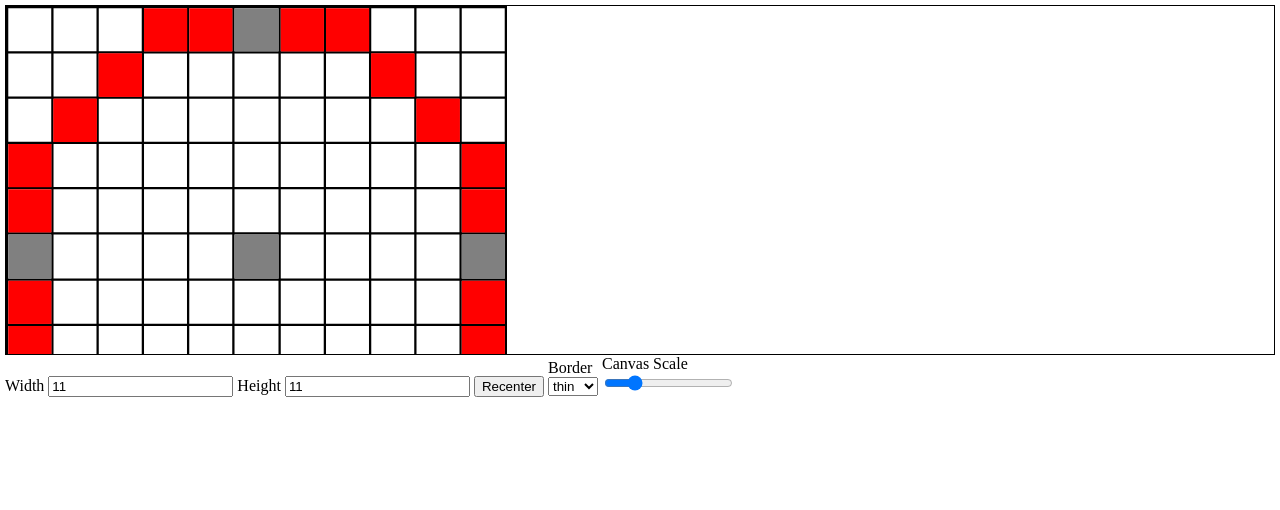
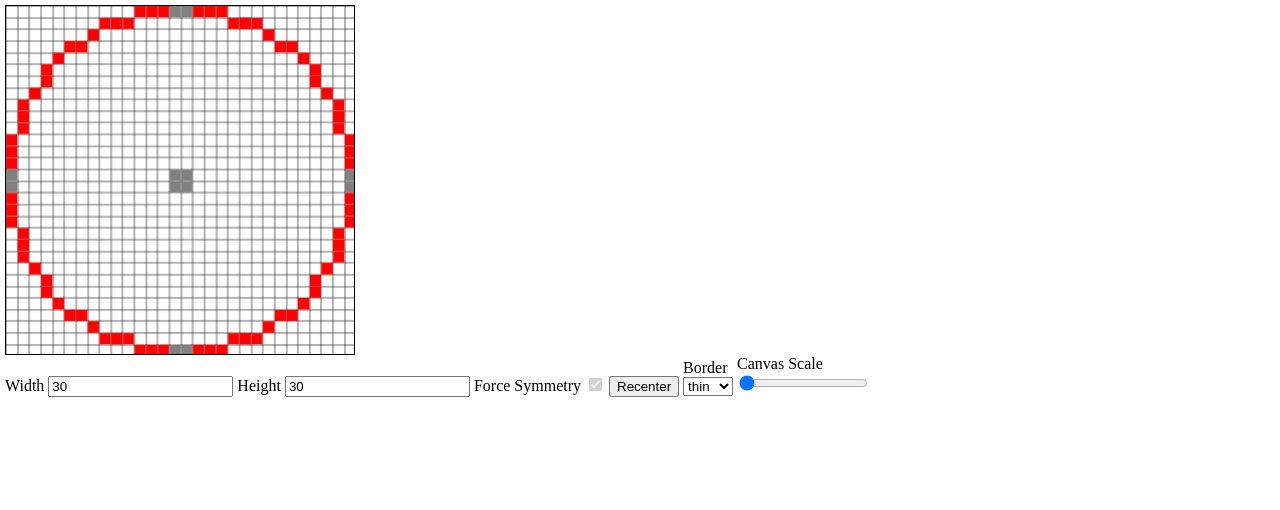
Before and after one commit to InvokFung/ShapeCalculator, a plain HTML site: page index.html in a window 1280 px wide. Drawn offline with Linux system fonts and the light colour scheme.

Commit message:
Complete function

```diff
--- a/index.css
+++ b/index.css
@@ -11,14 +11,23 @@ html, body {
 }
 
 .display {
-    width: 100%;
+    width: 350px;
     height: 350px;
     border: 1px solid black;
-    overflow: auto;
+    overflow: hidden;
 }
 
 #render {
-    image-rendering: pixelated
+    image-rendering: pixelated;
+
+    object-fit: contain;
+
+    image-rendering: optimizeSpeed;
+    image-rendering: -moz-crisp-edges;
+    image-rendering: -webkit-optimize-contrast;
+    image-rendering: -o-crisp-edges;
+    image-rendering: crisp-edges;
+    -ms-interpolation-mode: nearest-neighbor;
 }
 
 .input > div {
--- a/index.html
+++ b/index.html
@@ -17,9 +17,13 @@
             <div class="input">
                 <div>
                     <span>Width</span>
-                    <input id="c-width" type="number" value="11" />
+                    <input id="c-width" type="number"/>
                     <span>Height</span>
-                    <input id="c-height" type="number" value="11" />
+                    <input id="c-height" type="number"/>
+                </div>
+                <div>
+                    <span>Force Symmetry</span>
+                    <input type="checkbox" checked disabled />
                 </div>
                 <button id="recenter-btn">Recenter</button>
                 <div>
@@ -32,7 +36,7 @@
                 </div>
                 <div>
                     <div>Canvas Scale</div>
-                    <input id="c-scale" type="range" value="20" title="0"/>
+                    <input id="c-scale" type="range" title="1"/>
                 </div>
             </div>
         </div>
--- a/index.js
+++ b/index.js
@@ -1,12 +1,23 @@
+'use strict'
 var opt = {
-    width: 500,
-    height: 500,
+    width: 350,
+    height: 350,
+    wanted: 30,
     force: true,
-    scale: 1,
+    scaleDown: 0,
+    scaleBase: 100
 }
 
 var canvas, ctx;
 var c_width, c_height;
+var scale_bar, recenter_btn;
+var dpi = window.devicePixelRatio;
+
+var cameraOffset = { x: -0.5, y: -0.5 }
+var cameraZoom = 1
+var MAX_ZOOM = 10
+var MIN_ZOOM = 0.1
+var SCROLL_SENSITIVITY = 0.0005
 
 // ---------------------------
 
@@ -15,6 +26,10 @@ var user = {
     height: opt.height
 }
 // }
+
+function roundHalf(num) {
+    return Math.round(num*2)/2;
+}
 
 function updateCanvas(width, height) {
     canvas.style.width = width + "px";
@@ -26,26 +41,66 @@ function updatePixel(width, height) {
     canvas.height = height;
 }
 
+// let getPixelRatio = function (context) {
+//     let backingStore = context.backingStorePixelRatio ||
+//                         context.webkitBackingStorePixelRatio ||
+//                         context.mozBackingStorePixelRatio ||
+//                         context.msBackingStorePixelRatio ||
+//                         context.oBackingStorePixelRatio ||
+//                         context.backingStorePixelRatio || 1;
+//     return (window.devicePixelRatio || 1) / backingStore;
+// };
+
+function fix_dpi() {
+    //get CSS height
+    //the + prefix casts it to an integer
+    //the slice method gets rid of "px"
+    let style_height = +getComputedStyle(canvas).getPropertyValue("height").slice(0, -2);
+    //get CSS width
+    let style_width = +getComputedStyle(canvas).getPropertyValue("width").slice(0, -2);
+    //scale the canvas
+    canvas.setAttribute('height', style_height * dpi);
+    canvas.setAttribute('width', style_width * dpi);
+}
+
 const SetupCanvas = () => {
     canvas = document.querySelector("#render");
     ctx = canvas.getContext('2d');
 
-    user.width = parseInt(c_width.value);
-    user.height = parseInt(c_height.value);
+    //
+    c_width.value = c_height.value = opt.wanted;
+    //
+    scale_bar.max = opt.scaleBase + opt.scaleDown;
 
-    ctx.scale( window.devicePixelRatio , window.devicePixelRatio );
+    ctx.webkitImageSmoothingEnabled = false;
+    ctx.mozImageSmoothingEnabled = false;
+    ctx.imageSmoothingEnabled = false;
 
-    updateCanvas(opt.width+0.5, opt.height+0.5);
+    user.width = +c_width.value;
+    user.height = +c_height.value;
 
-    updatePixel(opt.width+0.5, opt.height+0.5);
+    scale_bar.value = opt.scaleDown;
+
+    ctx.scale( window.devicePixelRatio, window.devicePixelRatio );
+
+    updateCanvas(opt.width + 0.5, opt.height + 0.5);
+
+    updatePixel(opt.width + 0.5, opt.height + 0.5);
 
     tick();
 }
 
 const tick = () => {
-    requestAnimationFrame(tick);
+    fix_dpi();
+
+    ctx.translate( window.innerWidth / 2, window.innerHeight / 2 )
+    ctx.scale(cameraZoom, cameraZoom)
+    ctx.translate( -window.innerWidth / 2 + cameraOffset.x, -window.innerHeight / 2 + cameraOffset.y )
+    // ctx.clearRect(0,0, window.innerWidth, window.innerHeight)
+
     doRender();
     drawCircle();
+    requestAnimationFrame(tick);
 }
 
 const getDesireBlock = () => {
@@ -70,6 +125,7 @@ const getGridSize = () => {
     // console.log("How big a block consume:", sizePerGrid);
     // console.log("Best border length:", bestBorder);
     // console.log("Best block size:", gridSize);
+    // console.log("===============");
 
     return {
         sizePerGrid,
@@ -81,11 +137,15 @@ const getGridSize = () => {
 
 const fillBlock = (x, y, color) => {
     const setting = getGridSize();
-    const bX = setting.bestBorder + (setting.sizePerGrid - setting.bestBorder/setting.blockWanted) * (x-1);
-    const bY = setting.bestBorder + (setting.sizePerGrid - setting.bestBorder/setting.blockWanted) * (y-1);
+    let bX = setting.bestBorder + (setting.sizePerGrid - setting.bestBorder/setting.blockWanted) * (x-1);
+    let bY = setting.bestBorder + (setting.sizePerGrid - setting.bestBorder/setting.blockWanted) * (y-1);
 
     ctx.fillStyle = color;
-    ctx.fillRect(bX, bY, setting.gridSize, setting.gridSize );
+
+    let sizeX = setting.gridSize;
+    let sizeY = setting.gridSize;
+
+    ctx.fillRect(bX, bY, sizeX, sizeY );
 }
 
 const doRender = (color) => {
@@ -93,16 +153,22 @@ const doRender = (color) => {
     ctx.clearRect(0, 0, canvas.width, canvas.height)
 
     const setting = getGridSize();
+    let fx = 0, fy = 0;
 
     // 创建垂直格网线路径
-    for(let i = setting.bestBorder/2, blockindx = 0; blockindx < setting.blockWanted+1; i += setting.sizePerGrid - setting.bestBorder/setting.blockWanted, blockindx++){
-        ctx.moveTo(i, 0);
-        ctx.lineTo(i, setting.sizePerGrid*setting.blockWanted);
+    for(let i = 0.5 + Math.floor(setting.bestBorder/2), blockindx = 0; blockindx < +setting.blockWanted+1; i += setting.sizePerGrid - setting.bestBorder/setting.blockWanted, blockindx++) {
+        fx = Math.floor(i) + 0.5
+        fy = Math.floor(setting.sizePerGrid*setting.blockWanted) + 0.5;
+        ctx.moveTo(fx, 0);
+        ctx.lineTo(fx, fy);
     }
+
     // 创建水平格网线路径
-    for(let j = setting.bestBorder/2, blockindx = 0; blockindx < setting.blockWanted+1; j += setting.sizePerGrid - setting.bestBorder/setting.blockWanted, blockindx++){
-        ctx.moveTo(0, j);
-        ctx.lineTo(setting.sizePerGrid*setting.blockWanted, j);
+    for(let j = 0.5 + Math.floor(setting.bestBorder/2), blockindx = 0; blockindx < +setting.blockWanted+1; j += setting.sizePerGrid - setting.bestBorder/setting.blockWanted, blockindx++) {
+        fx = Math.floor(setting.sizePerGrid*setting.blockWanted) + 0.5;
+        fy = Math.floor(j) + 0.5;
+        ctx.moveTo(0, fy);
+        ctx.lineTo(fx, fy);
     }
 
     ctx.strokeStyle = color;
@@ -158,223 +224,273 @@ const drawCircle = () => {
                 fillBlock(dX, dY, "red");
             }
         }
+    } else {
+        let center = {
+            x: length/2,
+            y: length/2
+        }
+        let radius = length/2 - 1;
+
+        // Base
+        for (let i = 0; i < 2; i++)
+            fillBlock(center.x+i, center.y, "gray");
+        for (let i = 0; i < 2; i++)
+            fillBlock(center.x+i, center.y+1, "gray");
+
+        for (let deg = 0; deg < 360; deg += 90) {
+            let mX = Math.round(Math.cos(degToRad(deg)));
+            let mY = Math.round(Math.sin(degToRad(deg)));
+            let offset_x = radius * mX;
+            let offset_y = radius * mY;
+            let newX = center.x + offset_x;
+            let newY = center.y + offset_y;
+
+            // Square center patch
+            let patch_x = mX;
+            let patch_y = mY;
+
+            // Left
+            if (mX < 0)
+                patch_x++;
+            // Top
+            if (mY < 0)
+                patch_y++;
+
+            // Neighbour block
+            let next_x = 0;
+            let next_y = 0;
+
+            // Left
+            if (mX < 0)
+                next_y++;
+            // Right
+            if (mX > 0)
+                next_y++;
+            // Top
+            if (mY < 0)
+                next_x++;
+            // Bottom
+            if (mY > 0)
+                next_x++;
+
+            const first = {
+                x: newX + patch_x,
+                y: newY + patch_y
+            };
+            const second = {
+                x: newX + patch_x + next_x,
+                y: newY + patch_y + next_y
+            };
+
+            fillBlock(first.x, first.y, "gray");
+            fillBlock(second.x, second.y, "gray");
+        }
+
+        let pattern = [];
+        // Overlap
+        for (let cX = radius-1; cX > 0; cX--) {
+            let cY = Math.round(Math.sqrt(radius * radius - cX * cX));
+            pattern.push({cX, cY});
+        }
+        for (let cY = radius-1; cY > 0; cY--) {
+            let cX = Math.round(Math.sqrt(radius * radius - cY * cY));
+            pattern.push({cX, cY});
+        }
+
+        for (let deg = 45; deg < 360; deg += 90) {
+            let mX = Math.round(Math.cos(degToRad(deg)));
+            let mY = Math.round(Math.sin(degToRad(deg)));
+
+            // Neighbour block
+            let next_x = 0;
+            let next_y = 0;
+
+            // Left
+            if (mX < 0)
+                next_x--;
+            // Top
+            if (mY < 0)
+                next_x++;
+            // Bottom
+            if (mY > 0) {
+                next_x++;
+                next_y++;
+            }
+
+            for (let i = 0; i < pattern.length; i++) {
+                let dX = center.x + next_x + pattern[i].cX * mX;
+                let dY = center.y + next_y + pattern[i].cY * mY;
+                fillBlock(dX, dY, "red");
+            }
+        }
     }
 
 }
 
 window.onload = () => {
-    const submit_btn = document.querySelector("#submit-btn");
     c_width = document.querySelector("#c-width");
     c_height = document.querySelector("#c-height");
-    const recenter_btn = document.querySelector("#recenter-btn");
-    const scale_bar = document.querySelector("#c-scale");
+    recenter_btn = document.querySelector("#recenter-btn");
+    scale_bar = document.querySelector("#c-scale");
 
     SetupCanvas();
-    //drawCircle(51);
 
-    //drawGrid(1, 1, 'lightgray', 0.5);
-    //ctx.scale(25, 25)
-
-    // submitBtn.addEventListener("click", () => {
-    //     let radius = submitCtx.value;
-
-    //     const DrawCircle = (x, y, r, color) => {
-    //         const PI = 3.1415926535;
-    //         let i, angle, x1, y1;
-
-    //         for(i = 0; i < 360; i += 0.1)
-    //         {
-    //                 angle = i;
-    //                 x1 = r * Math.cos(angle * PI / 180);
-    //                 y1 = r * Math.sin(angle * PI / 180);
-    //                 console.log(x1, y1);
-    //                 //putpixel(x + x1, y + y1, color);
-    //         }
-    //     }
-    //     DrawCircle(0, 0, 10);
-    // })
-
-    // let ctx = canvas.getContext('2d')
-
-    // let cameraOffset = { x: window.innerWidth/2, y: window.innerHeight/2 }
-    // let cameraZoom = 1
-    // let MAX_ZOOM = 5
-    // let MIN_ZOOM = 0.1
-    // let SCROLL_SENSITIVITY = 0.0005
-
-    // function draw()
-    // {
-    //     canvas.width = window.innerWidth
-    //     canvas.height = window.innerHeight
-
-    //     // Translate to the canvas centre before zooming - so you'll always zoom on what you're looking directly at
-    //     ctx.translate( window.innerWidth / 2, window.innerHeight / 2 )
-    //     ctx.scale(cameraZoom, cameraZoom)
-    //     ctx.translate( -window.innerWidth / 2 + cameraOffset.x, -window.innerHeight / 2 + cameraOffset.y )
-    //     ctx.clearRect(0,0, window.innerWidth, window.innerHeight)
-
-
-    //     const PI = 3.1415926535;
-    //     let x = 0, y = 0, r = 500;
-    //     let i, angle, x1, y1;
-
-    //     for(i = 0; i < 360; i += 0.1)
-    //     {
-    //             angle = i;
-    //             x1 = r * Math.cos(angle * PI / 180);
-    //             y1 = r * Math.sin(angle * PI / 180);
-    //             ctx.fillRect(x + x1, y + y1, 1, 1);
-    //     }
-
-    //     requestAnimationFrame( draw )
-    // }
-
-    // // Gets the relevant location from a mouse or single touch event
-    // function getEventLocation(e)
-    // {
-    //     if (e.touches && e.touches.length == 1)
-    //     {
-    //         return { x:e.touches[0].clientX, y: e.touches[0].clientY }
-    //     }
-    //     else if (e.clientX && e.clientY)
-    //     {
-    //         return { x: e.clientX, y: e.clientY }
-    //     }
-    // }
-
-    // function drawRect(x, y, width, height)
-    // {
-    //     ctx.fillRect( x, y, width, height )
-    // }
-
-    // function drawText(text, x, y, size, font)
-    // {
-    //     ctx.font = `${size}px ${font}`
-    //     ctx.fillText(text, x, y)
-    // }
-
-    // let isDragging = false
-    // let dragStart = { x: 0, y: 0 }
-
-    // function onPointerDown(e)
-    // {
-    //     isDragging = true
-    //     dragStart.x = getEventLocation(e).x/cameraZoom - cameraOffset.x
-    //     dragStart.y = getEventLocation(e).y/cameraZoom - cameraOffset.y
-    // }
-
-    // function onPointerUp(e)
-    // {
-    //     isDragging = false
-    //     initialPinchDistance = null
-    //     lastZoom = cameraZoom
-    // }
-
-    // function onPointerMove(e)
-    // {
-    //     if (isDragging)
-    //     {
-    //         cameraOffset.x = getEventLocation(e).x/cameraZoom - dragStart.x
-    //         cameraOffset.y = getEventLocation(e).y/cameraZoom - dragStart.y
-    //     }
-    // }
-
-    // function handleTouch(e, singleTouchHandler)
-    // {
-    //     if ( e.touches.length == 1 )
-    //     {
-    //         singleTouchHandler(e)
-    //     }
-    //     else if (e.type == "touchmove" && e.touches.length == 2)
-    //     {
-    //         isDragging = false
-    //         handlePinch(e)
-    //     }
-    // }
-
-    // let initialPinchDistance = null
-    // let lastZoom = cameraZoom
-
-    // function handlePinch(e)
-    // {
-    //     e.preventDefault()
-
-    //     let touch1 = { x: e.touches[0].clientX, y: e.touches[0].clientY }
-    //     let touch2 = { x: e.touches[1].clientX, y: e.touches[1].clientY }
-
-    //     // This is distance squared, but no need for an expensive sqrt as it's only used in ratio
-    //     let currentDistance = (touch1.x - touch2.x)**2 + (touch1.y - touch2.y)**2
-
-    //     if (initialPinchDistance == null)
-    //     {
-    //         initialPinchDistance = currentDistance
-    //     }
-    //     else
-    //     {
-    //         adjustZoom( null, currentDistance/initialPinchDistance )
-    //     }
-    // }
-
-    // function adjustZoom(zoomAmount, zoomFactor)
-    // {
-    //     if (!isDragging)
-    //     {
-    //         if (zoomAmount)
-    //         {
-    //             cameraZoom -= zoomAmount
-    //         }
-    //         else if (zoomFactor)
-    //         {
-    //             console.log(zoomFactor)
-    //             cameraZoom = zoomFactor*lastZoom
-    //         }
-
-    //         cameraZoom = Math.min( cameraZoom, MAX_ZOOM )
-    //         cameraZoom = Math.max( cameraZoom, MIN_ZOOM )
-
-    //         console.log(zoomAmount)
-    //     }
-    // }
-
-    // canvas.addEventListener('mousedown', onPointerDown)
-    // canvas.addEventListener('touchstart', (e) => handleTouch(e, onPointerDown))
-    // canvas.addEventListener('mouseup', onPointerUp)
-    // canvas.addEventListener('touchend',  (e) => handleTouch(e, onPointerUp))
-    // canvas.addEventListener('mousemove', onPointerMove)
-    // canvas.addEventListener('touchmove', (e) => handleTouch(e, onPointerMove))
-    // canvas.addEventListener( 'wheel', (e) => adjustZoom(e.deltaY*SCROLL_SENSITIVITY))
-
-    // // Ready, set, go
-    // draw()
-
-    c_width.onchange = c_height.onchange = (e) => {
-        let rad = e.target.value;
-        if (rad < 1)
-            e.target.value = 1;
-
-        if (opt.force) {
-            user.width = parseInt(c_width.value);
-            user.height = user.width;
+    // Gets the relevant location from a mouse or single touch event
+    function getEventLocation(e)
+    {
+        if (e.touches && e.touches.length == 1)
+        {
+            return { x:e.touches[0].clientX, y: e.touches[0].clientY }
         }
-
-        //user.width = parseInt(c_width.value);
-        //let g_height = parseInt(c_width.value);
+        else if (e.clientX && e.clientY)
+        {
+            return { x: e.clientX, y: e.clientY }
+        }
     }
 
-    scale_bar.oninput = (e) => {
-        const scale_input = e.target.value;
+    function drawRect(x, y, width, height)
+    {
+        ctx.fillRect( x, y, width, height )
+    }
 
-        let newScale = 1 + scale_input/100;
+    function drawText(text, x, y, size, font)
+    {
+        ctx.font = `${size}px ${font}`
+        ctx.fillText(text, x, y)
+    }
 
-        // Update UI
-        e.target.title = newScale;
+    let isDragging = false
+    let dragStart = { x: 0, y: 0 }
 
-        let newSize = opt.width * newScale;
+    function onPointerDown(e)
+    {
+        isDragging = true
+        dragStart.x = getEventLocation(e).x/cameraZoom - cameraOffset.x
+        dragStart.y = getEventLocation(e).y/cameraZoom - cameraOffset.y
+    }
+
+    function onPointerUp(e)
+    {
+        isDragging = false
+        initialPinchDistance = null
+        lastZoom = cameraZoom
+    }
+
+    function onPointerMove(e)
+    {
+        if (isDragging)
+        {
+            cameraOffset.x = getEventLocation(e).x/cameraZoom - dragStart.x
+            cameraOffset.y = getEventLocation(e).y/cameraZoom - dragStart.y
+        }
+    }
+
+    function handleTouch(e, singleTouchHandler)
+    {
+        if ( e.touches.length == 1 )
+        {
+            singleTouchHandler(e)
+        }
+        else if (e.type == "touchmove" && e.touches.length == 2)
+        {
+            isDragging = false
+            handlePinch(e)
+        }
+    }
+
+    let initialPinchDistance = null
+    let lastZoom = cameraZoom
+
+    function handlePinch(e)
+    {
+        e.preventDefault()
+
+        let touch1 = { x: e.touches[0].clientX, y: e.touches[0].clientY }
+        let touch2 = { x: e.touches[1].clientX, y: e.touches[1].clientY }
+
+        // This is distance squared, but no need for an expensive sqrt as it's only used in ratio
+        let currentDistance = (touch1.x - touch2.x)**2 + (touch1.y - touch2.y)**2
+
+        if (initialPinchDistance == null)
+        {
+            initialPinchDistance = currentDistance
+        }
+        else
+        {
+            adjustZoom( null, currentDistance/initialPinchDistance )
+        }
+    }
+
+    function adjustZoom(zoomAmount, zoomFactor)
+    {
+        if (!isDragging)
+        {
+            if (zoomAmount)
+            {
+                cameraZoom -= zoomAmount
+            }
+            else if (zoomFactor)
+            {
+                console.log(zoomFactor)
+                cameraZoom = zoomFactor*lastZoom
+            }
+
+            cameraZoom = Math.min( cameraZoom, MAX_ZOOM )
+            cameraZoom = Math.max( cameraZoom, MIN_ZOOM )
+
+            //console.log(zoomAmount)
+        }
+    }
+
+    canvas.addEventListener('mousedown', onPointerDown)
+    canvas.addEventListener('touchstart', (e) => handleTouch(e, onPointerDown))
+    canvas.addEventListener('mouseup', onPointerUp)
+    canvas.addEventListener('touchend',  (e) => handleTouch(e, onPointerUp))
+    canvas.addEventListener('mousemove', onPointerMove)
+    canvas.addEventListener('touchmove', (e) => handleTouch(e, onPointerMove))
+    canvas.addEventListener( 'wheel', (e) => adjustZoom(e.deltaY*SCROLL_SENSITIVITY))
+
+    const rescale = () => {
+        const scale_input = scale_bar.value;
+        console.log(scale_input)
+
+        let newValue = 1 + (scale_input - opt.scaleDown) / 100;
+        // Keep 3 decimal places
+        newValue = Math.floor(newValue * 1000) / 1000;
+
+        // Update Scale bar title hint
+        scale_bar.title = newValue;
+
+        // Assign ratio scale
+        let newSize = opt.width * newValue;
 
         updateCanvas(newSize, newSize);
     }
 
+    c_width.onchange = c_height.onchange = (e) => {
+        const newLength = e.target.value;
+        if (newLength < 1)
+            e.target.value = 1;
+
+        c_width.value = newLength;
+        c_height.value = newLength;
+
+        if (opt.force) {
+            user.width = newLength;
+            user.height = newLength;
+
+            let newRatio = ((opt.scaleBase / 100) + newLength / opt.width * 2) * 100;
+            newRatio = roundHalf(newRatio);
+            scale_bar.max = newRatio;
+
+            rescale();
+        }
+    }
+
+    scale_bar.oninput = rescale;
+
     recenter_btn.onclick = () => {
-        ctx.scale(1, 1);
+        cameraOffset = { x: -0.5, y: -0.5 }
+        cameraZoom = 1
     }
 }
```
Also changed, not shown: backup_zoom.js (added, +147 -0 lines).
